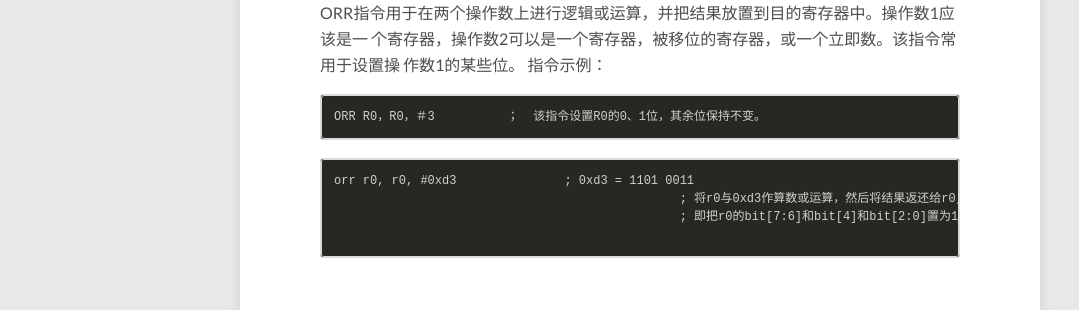
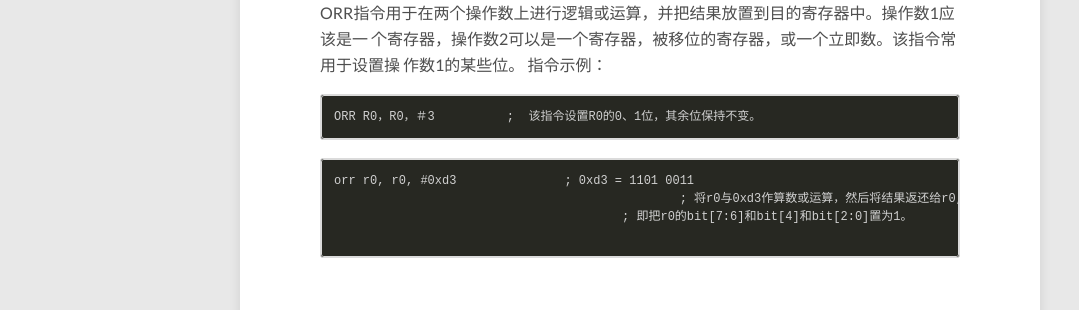
Before and after one commit to zhe-sun/zhe-sun.github.io, a Jekyll site: the page built from _posts/2016-12-15-ARM_Interrupt.md, in a window 1280 px wide and 900 px high, scrolled down 2516 px. Shown: the part 150-460 px from the top of the window, without its empty margins (0-1079 px from the left). Built offline with Jekyll 4.4.1, drawn with Linux system fonts in a browser that asks for light colours; nearby versions of some CDN libraries; comment, search, counter and statistics services are not loaded.

````diff
--- a/_posts/2016-12-15-ARM_Interrupt.md
+++ b/_posts/2016-12-15-ARM_Interrupt.md
@@ -62,10 +62,10 @@ ENABLE_IRQ
 
 ```
 DISABLE_IRQ
-    MRS    R0， CPSR                          ; 将CPSR寄存器内容读出到R0
-    ORR    R0， R0，#0x80    ; 设置CPSR中的I控制位
-    MSR    CPSR_c，R0          ; 将修改后的值写回 CPSR寄存器的对应控制域
-    MOV    PC，LR                          ; 返回上一层函数
+    MRS    R0， CPSR				; 将CPSR寄存器内容读出到R0
+    ORR    R0， R0，#0x80		; 设置CPSR中的I控制位
+    MSR    CPSR_c，R0			; 将修改后的值写回 CPSR寄存器的对应控制域
+    MOV    PC，LR 				; 返回上一层函数
 ```
 
 ### BIC & ORR ###
@@ -96,12 +96,12 @@ ORR指令用于在两个操作数上进行逻辑或运算，并把结果放置
 指令示例：
 
 ```
-ORR R0，R0，＃3          ；  该指令设置R0的0、1位，其余位保持不变。
+ORR R0，R0，＃3          ;  该指令设置R0的0、1位，其余位保持不变。
 ```
 
 ```
 orr r0, r0, #0xd3		; 0xd3 = 1101 0011
 						; 将r0与0xd3作算数或运算，然后将结果返还给r0,
-						; 即把r0的bit[7:6]和bit[4]和bit[2:0]置为1。
+					; 即把r0的bit[7:6]和bit[4]和bit[2:0]置为1。
 
 ```
````
